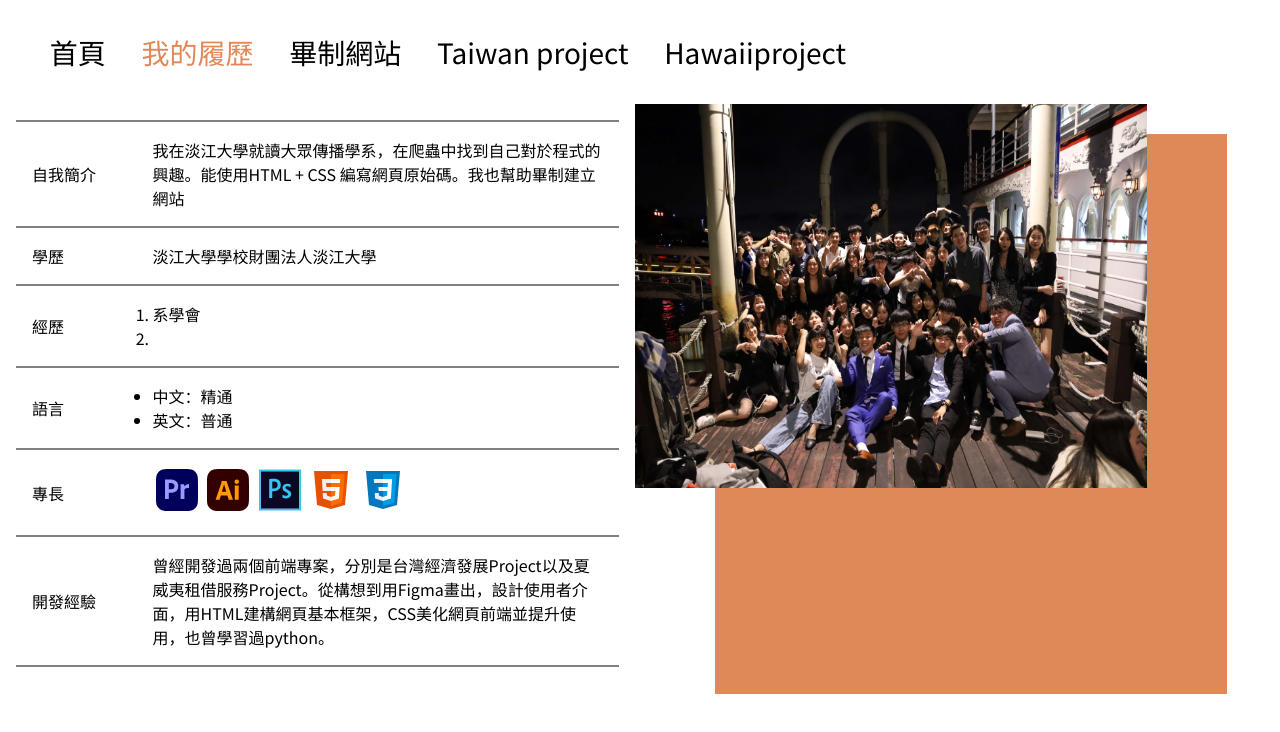
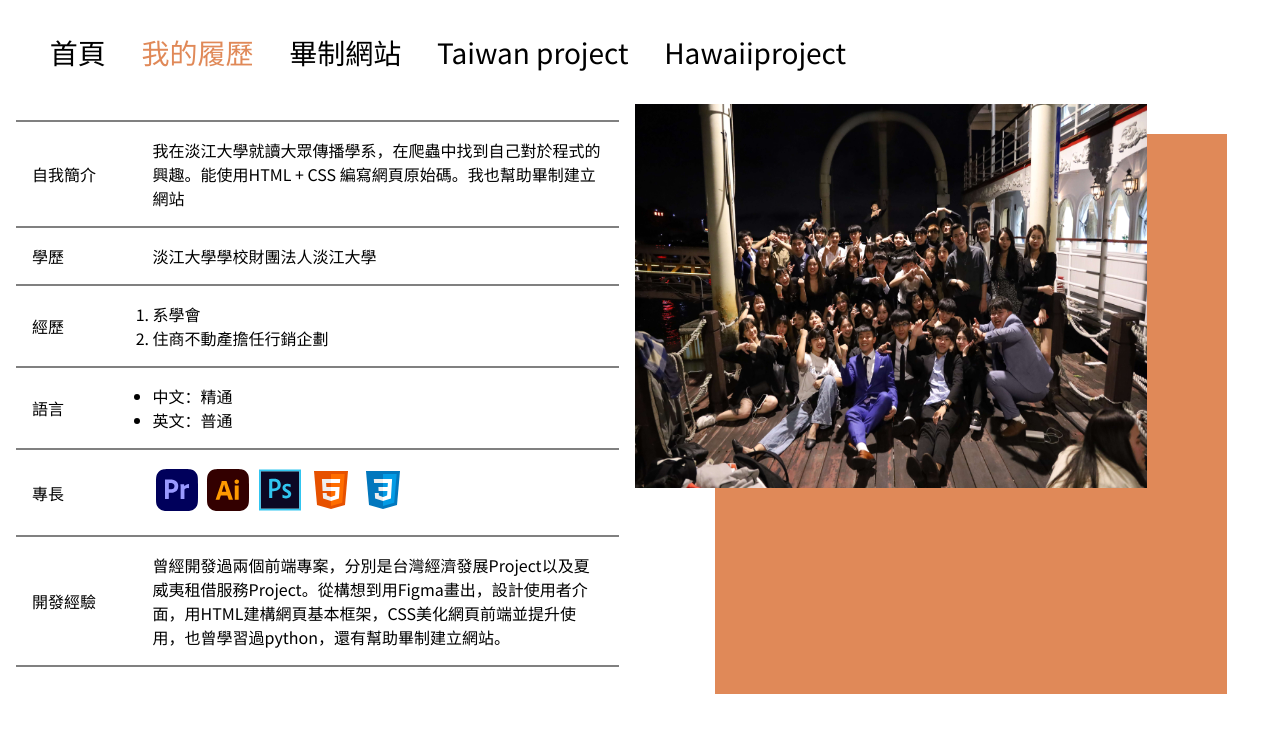
Before and after one commit to 40602/test, a plain HTML site: page resume.html in a window 1280 px wide. Drawn offline with Linux system fonts and the light colour scheme.

Commit message:
Add files via upload

```diff
--- a/resume.html
+++ b/resume.html
@@ -47,7 +47,7 @@
           <td>
             <ol>
               <li>系學會</li>
-              <li></li>
+              <li>住商不動產擔任行銷企劃</li>
             </ol>
           </td>
         </tr>
@@ -85,7 +85,7 @@
         <tr>
           <td>開發經驗</td>
           <td>
-            曾經開發過兩個前端專案，分別是台灣經濟發展Project以及夏威夷租借服務Project。從構想到用Figma畫出，設計使用者介面，用HTML建構網頁基本框架，CSS美化網頁前端並提升使用，也曾學習過python。
+            曾經開發過兩個前端專案，分別是台灣經濟發展Project以及夏威夷租借服務Project。從構想到用Figma畫出，設計使用者介面，用HTML建構網頁基本框架，CSS美化網頁前端並提升使用，也曾學習過python，還有幫助畢制建立網站。
           </td>
         </tr>
       </table>
```
